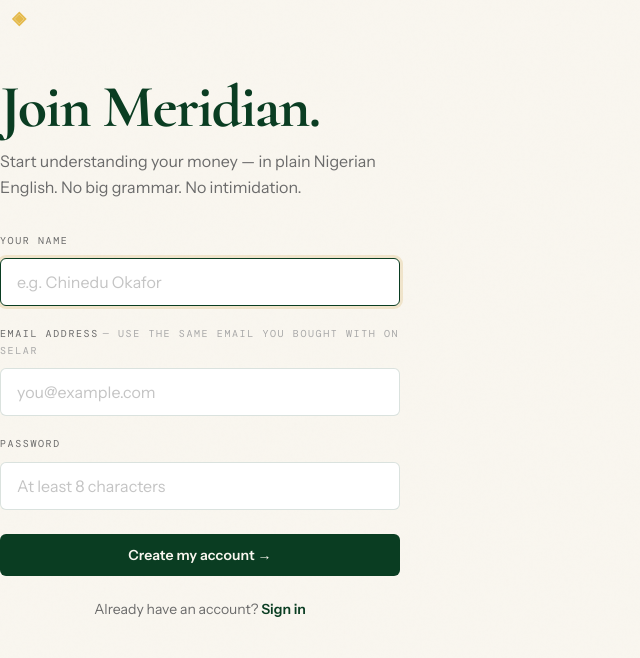
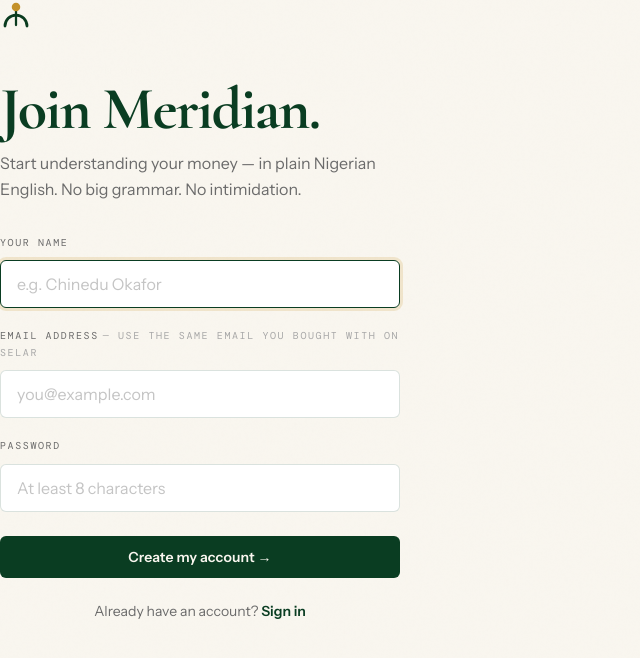
Before and after one commit to meridianng/meridian-portal, a Next.js app: page /signup in a window 1280 px wide. Shown: the top 658 px of the page, without its empty margins (0-640 px from the left). Built offline with nearby package versions, Linux system fonts and the light colour scheme; no server answers.

Commit message:
Update page.tsx

```diff
--- a/app/signup/page.tsx
+++ b/app/signup/page.tsx
@@ -4,6 +4,7 @@
 import Link from 'next/link'
 import { useRouter } from 'next/navigation'
 import { createClient } from '@/lib/supabase/client'
+import { MeridianLogo } from '@/components/MeridianLogo'
 
 export default function SignupPage() {
   const router = useRouter()
@@ -64,7 +65,7 @@
     return (
       <div className="auth-page">
         <div className="auth-card" style={{ textAlign: 'center' }}>
-          <div style={{ fontSize: 40, color: 'var(--gold)', marginBottom: 16 }}>◈</div>
+          <div style={{ marginBottom: 16, display:'flex', justifyContent:'center' }}><svg viewBox='0 0 64 64' width='40' height='40' fill='none' xmlns='http://www.w3.org/2000/svg'><path d='M 10 52 A 22 22 0 0 1 54 52' stroke='#C4912A' strokeWidth='5.5' strokeLinecap='round'/><line x1='32' y1='50' x2='32' y2='22' stroke='#C4912A' strokeWidth='4.5' strokeLinecap='round'/><circle cx='32' cy='14' r='8.5' fill='#C4912A'/></svg></div>
           <h2 className="auth-heading" style={{ textAlign: 'center' }}>Check your email.</h2>
           <p className="auth-sub" style={{ textAlign: 'center' }}>
             We sent a confirmation link to <strong style={{ color: 'var(--text-1)' }}>{email}</strong>.
@@ -83,7 +84,7 @@
       <div className="auth-card">
         {/* Logo */}
         <div className="auth-logo">
-          <span className="auth-logo-mark">◈</span>
+          <MeridianLogo variant="mark" theme="light" width={32}/>
           <div className="auth-logo-text">
             <span className="auth-logo-name">MERIDIAN</span>
             <span className="auth-logo-sub">Finance in Plain English</span>
```
